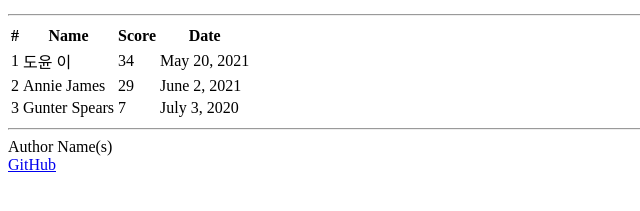
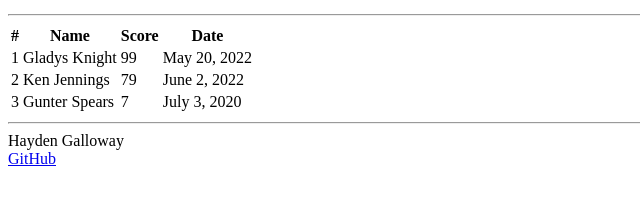
Before and after one commit to HaydenGalloway/simon, a plain HTML site: page scores.html in a window 1280 px wide. Shown: the part 161-372 px from the top of the page, without its empty margins (0-640 px from the left). Drawn offline with Linux system fonts and the light colour scheme.

Commit message:
Updated table and footers

```diff
--- a/scores.html
+++ b/scores.html
@@ -35,15 +35,15 @@
         <tbody>
           <tr>
             <td>1</td>
-            <td>도윤 이</td>
-            <td>34</td>
-            <td>May 20, 2021</td>
+            <td>Gladys Knight</td>
+            <td>99</td>
+            <td>May 20, 2022</td>
           </tr>
           <tr>
             <td>2</td>
-            <td>Annie James</td>
-            <td>29</td>
-            <td>June 2, 2021</td>
+            <td>Ken Jennings</td>
+            <td>79</td>
+            <td>June 2, 2022</td>
           </tr>
           <tr>
             <td>3</td>
@@ -57,9 +57,9 @@
 
     <footer>
       <hr />
-      <span class="text-reset">Author Name(s)</span>
+      <span class="text-reset">Hayden Galloway</span>
       <br />
-      <a href="https://github.com/webprogramming260/simon-html">GitHub</a>
+      <a href="https://github.com/HaydenGalloway/simon">GitHub</a>
     </footer>
   </body>
 </html>
```
Also changed, not shown: about.html (+4 -4 lines), play.html (+3 -3 lines).
